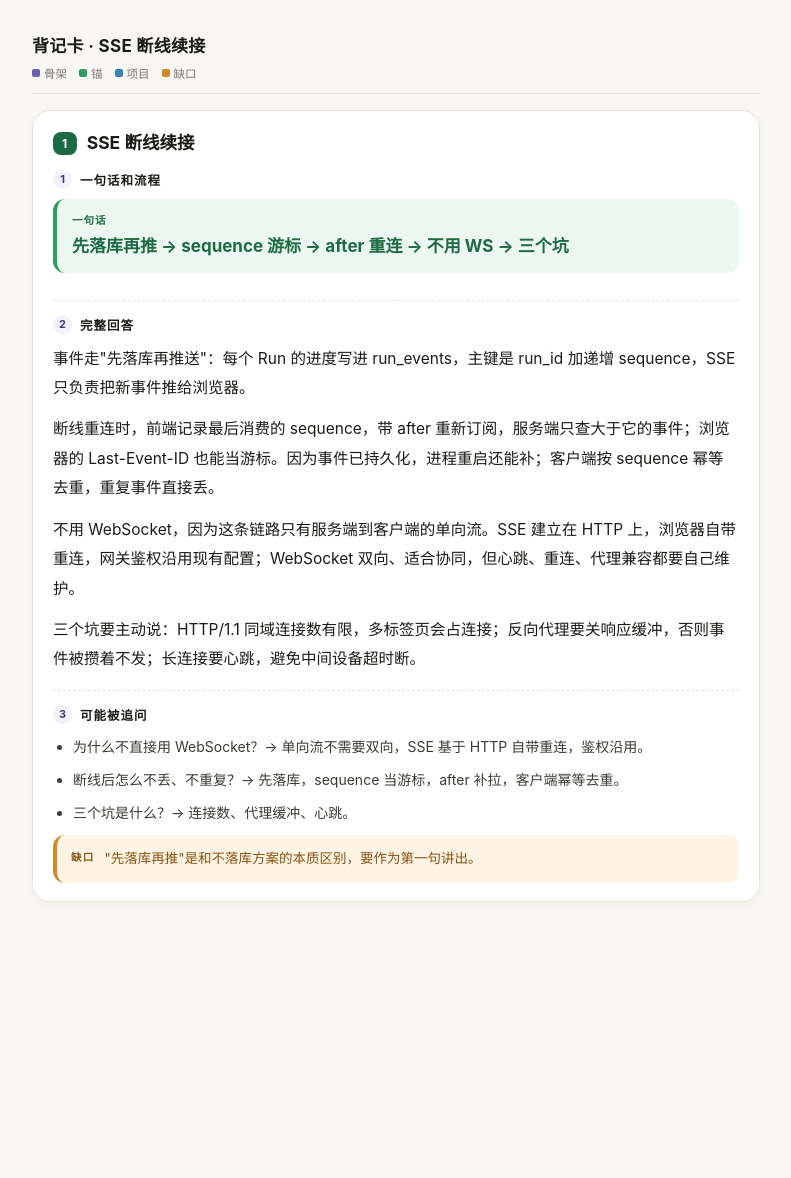
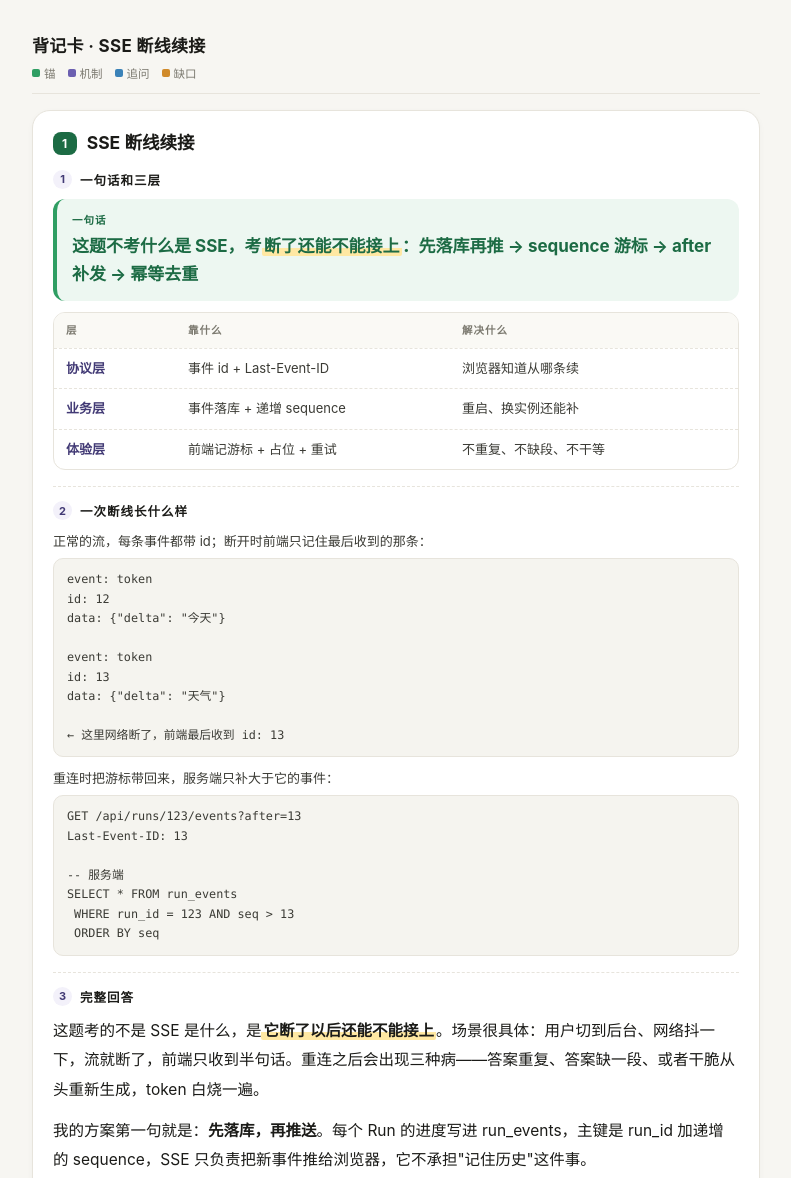
Before and after one commit to SiyuJi-SHU/study, a plain HTML site: page sse-reconnect.html in a window 1280 px wide. Shown: the top 1178 px of the page, without its empty margins (244-1035 px from the left). Before the commit the page ends 1000 px from the top, so only its background shows below. Drawn offline with Linux system fonts and the light colour scheme.

Commit message:
update sse-reconnect.html

```diff
--- a/sse-reconnect.html
+++ b/sse-reconnect.html
@@ -144,38 +144,73 @@
       <h1>背记卡 · SSE 断线续接</h1>
     </div>
     <div class="legend">
-      <span><i class="lg-v"></i>骨架</span>
       <span><i class="lg-g"></i>锚</span>
-      <span><i class="lg-b"></i>项目</span>
+      <span><i class="lg-v"></i>机制</span>
+      <span><i class="lg-b"></i>追问</span>
       <span><i class="lg-a"></i>缺口</span>
     </div>
   </div>
   <div id="list">
     <article class="card">
       <header class="chead"><span class="num">1</span><h2 class="q">SSE 断线续接</h2></header>
+
       <section class="grp first">
-        <div class="gh"><span class="gnum">1</span><span class="gname">一句话和流程</span></div>
-        <div class="anchorbox"><span class="atag">一句话</span><p>先落库再推 → sequence 游标 → after 重连 → 不用 WS → 三个坑</p></div>
-        <div class="lanes">
+        <div class="gh"><span class="gnum">1</span><span class="gname">一句话和三层</span></div>
+        <div class="anchorbox"><span class="atag">一句话</span><p>这题不考什么是 SSE，考<mark>断了还能不能接上</mark>：先落库再推 → sequence 游标 → after 补发 → 幂等去重</p></div>
+        <div class="plans">
+          <div class="prow phead"><span>层</span><span>靠什么</span><span>解决什么</span></div>
+          <div class="prow"><span class="pc">协议层</span><span>事件 id + Last-Event-ID</span><span>浏览器知道从哪条续</span></div>
+          <div class="prow"><span class="pc">业务层</span><span>事件落库 + 递增 sequence</span><span>重启、换实例还能补</span></div>
+          <div class="prow"><span class="pc">体验层</span><span>前端记游标 + 占位 + 重试</span><span>不重复、不缺段、不干等</span></div>
         </div>
       </section>
+
       <section class="grp">
-        <div class="gh"><span class="gnum">2</span><span class="gname">完整回答</span></div>
-        <div class="say ans">
-          <p>事件走"先落库再推送"：每个 Run 的进度写进 run_events，主键是 run_id 加递增 sequence，SSE 只负责把新事件推给浏览器。</p>
-          <p>断线重连时，前端记录最后消费的 sequence，带 after 重新订阅，服务端只查大于它的事件；浏览器的 Last-Event-ID 也能当游标。因为事件已持久化，进程重启还能补；客户端按 sequence 幂等去重，重复事件直接丢。</p>
-          <p>不用 WebSocket，因为这条链路只有服务端到客户端的单向流。SSE 建立在 HTTP 上，浏览器自带重连，网关鉴权沿用现有配置；WebSocket 双向、适合协同，但心跳、重连、代理兼容都要自己维护。</p>
-          <p>三个坑要主动说：HTTP/1.1 同域连接数有限，多标签页会占连接；反向代理要关响应缓冲，否则事件被攒着不发；长连接要心跳，避免中间设备超时断。</p>
+        <div class="gh"><span class="gnum">2</span><span class="gname">一次断线长什么样</span></div>
+        <div class="sample">
+          <div class="samptext">正常的流，每条事件都带 id；断开时前端只记住最后收到的那条：</div>
+<pre><code>event: token
+id: 12
+data: {"delta": "今天"}
+
+event: token
+id: 13
+data: {"delta": "天气"}
+
+← 这里网络断了，前端最后收到 id: 13</code></pre>
+          <div class="samptext">重连时把游标带回来，服务端只补大于它的事件：</div>
+<pre><code>GET /api/runs/123/events?after=13
+Last-Event-ID: 13
+
+-- 服务端
+SELECT * FROM run_events
+ WHERE run_id = 123 AND seq &gt; 13
+ ORDER BY seq</code></pre>
         </div>
       </section>
+
       <section class="grp">
-        <div class="gh"><span class="gnum">3</span><span class="gname">可能被追问</span></div>
+        <div class="gh"><span class="gnum">3</span><span class="gname">完整回答</span></div>
+        <div class="say ans">
+          <p>这题考的不是 SSE 是什么，是<mark>它断了以后还能不能接上</mark>。场景很具体：用户切到后台、网络抖一下，流就断了，前端只收到半句话。重连之后会出现三种病——答案重复、答案缺一段、或者干脆从头重新生成，token 白烧一遍。</p>
+          <p>我的方案第一句就是：<strong>先落库，再推送</strong>。每个 Run 的进度写进 run_events，主键是 run_id 加递增的 sequence，SSE 只负责把新事件推给浏览器，它不承担"记住历史"这件事。</p>
+          <p>断线的时候，前端记录最后消费到的 sequence，重连时带 <code>after</code> 重新订阅，服务端只查大于它的事件；浏览器的 <code>Last-Event-ID</code> 请求头也能当这个游标用。因为事件已经落库，进程重启、换台机器都还能补。</p>
+          <p>不重复靠两件事：客户端按 sequence 幂等去重，重复的直接丢；已经推过的 token 不重算，重算意味着重复调用模型，成本和结果都对不上。</p>
+          <p>体验层再补一刀：前端先占位、给一个手动重试，别让用户对着半句话干等。</p>
+          <p>最后说边界：<mark>如果事件只在内存里，重连就只能从头重生成</mark>。所以断线续接的前提是这次 Run 的事件可回放，不是一条纯内存流——这就是"落库"和"不落库"的分水岭。</p>
+        </div>
+      </section>
+
+      <section class="grp">
+        <div class="gh"><span class="gnum">4</span><span class="gname">可能被追问</span></div>
         <ul class="ask ans">
-            <li>为什么不直接用 WebSocket？→ 单向流不需要双向，SSE 基于 HTTP 自带重连，鉴权沿用。</li>
-            <li>断线后怎么不丢、不重复？→ 先落库，sequence 当游标，after 补拉，客户端幂等去重。</li>
-            <li>三个坑是什么？→ 连接数、代理缓冲、心跳。</li>
+          <li>为什么不用 WebSocket？→ 这条链路只有服务端到客户端的单向流；SSE 建立在 HTTP 上，浏览器自带重连，网关鉴权能沿用。WebSocket 双向，但心跳、重连、代理兼容都得自己维护。</li>
+          <li>不落库行不行？→ 行，但断线只能从头重生成，既浪费 token，也可能两次答案不一致。</li>
+          <li>多实例部署怎么办？→ 事件流要放共享存储（库或 Redis），纯进程内存扛不住重启和横向扩容。</li>
+          <li>客户端怎么知道自己漏了哪条？→ 记 last seq，或用服务端下发的 Last-Event-ID；服务端按 seq 严格递增，就不会出现乱序。</li>
+          <li>事件表会不会无限膨胀？→ 按 Run 定期归档或设保留期，只保留最近 N 条给重连用。</li>
         </ul>
-        <div class="gapline ans"><span class="gtag">缺口</span><p>"先落库再推"是和不落库方案的本质区别，要作为第一句讲出。</p></div>
+        <div class="gapline ans"><span class="gtag">缺口</span><p>"先落库再推"要作为第一句讲出来，这是和不落库方案的本质区别；另外事件保留期、多实例下的共享存储，要能说清有没有做。</p></div>
       </section>
     </article>
   </div>
```
